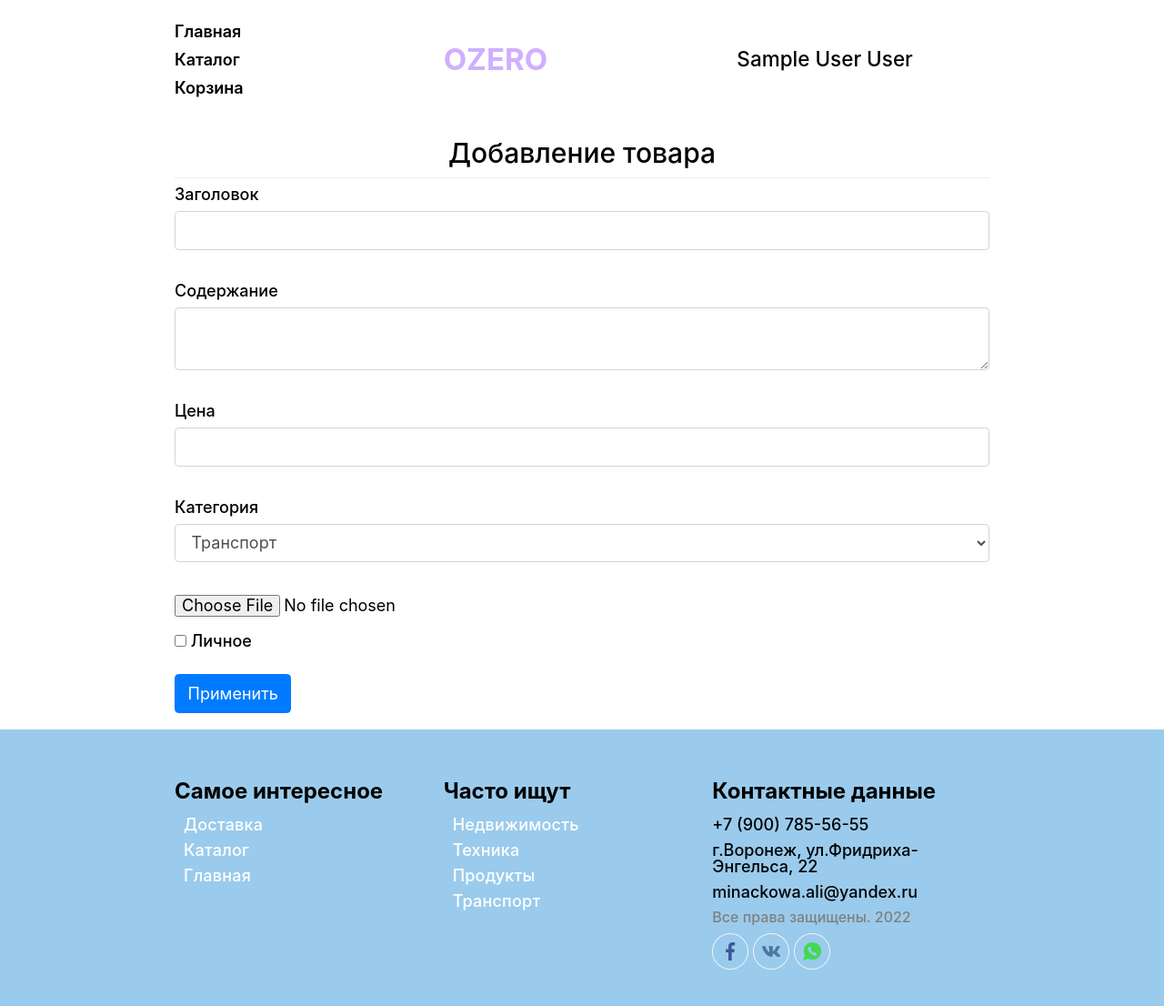
After one commit to AlikaMinakova/Ozero, a Flask app: page /products in a window 1280 px wide. The commit adds this page. Shown: the whole page at 91% size. Run offline with Flask 2, Linux system fonts and the light colour scheme; a user stored in the database is signed in; tables that the repository leaves empty hold one stand-in row (values such as "Sample post"); some libraries are stand-ins or nearby versions.

Commit message:
create_work_with_product

```diff
--- /dev/null
+++ b/forms/products.py
@@ -0,0 +1,15 @@
+from flask_wtf import FlaskForm
+from wtforms import StringField, TextAreaField, SelectField
+from wtforms import BooleanField, SubmitField, IntegerField, FileField
+from wtforms.validators import DataRequired
+
+
+class ProductsForm(FlaskForm):
+    title = StringField('Заголовок', validators=[DataRequired()])
+    content = TextAreaField("Содержание")
+    is_private = BooleanField("Личное")
+    category = SelectField('Категория', choices=['Транспорт', 'Продукты', 'Одежда', 'Электроника', 'Недвижимость',
+                                                 'Вакансии', 'Хобби', 'Техника', 'Другое'])
+    url_image = FileField('Выберите фото')
+    price = IntegerField("Цена")
+    submit = SubmitField('Применить')
--- a/main.py
+++ b/main.py
@@ -1,4 +1,6 @@
 # -*- coding: utf8 -*-
+import os
+
 import requests
 from flask_login import login_user, login_required, logout_user, current_user
 from flask_restful import Api
@@ -12,6 +14,7 @@ from data.product import Products
 from data import db_session
 from data.loginform import LoginForm
 from data.user import User
+from forms.products import ProductsForm
 from forms.user import RegisterForm
 from flask_login import LoginManager
 
@@ -187,5 +190,38 @@ def bag(user_id):
     return render_template('bag.html', bag=bag)
 
 
+@app.route('/products', methods=['GET', 'POST'])  # добавить товар
+@login_required
+def add_news():
+    form = ProductsForm()
+    if request.method == 'POST':
+        if form.validate_on_submit():
+            db_sess = db_session.create_session()
+            products = Products()
+            products.title = form.title.data
+            products.content = form.content.data
+            products.is_private = form.is_private.data
+            products.price = form.price.data
+            try:
+                file1 = request.files['file1']
+                path = os.path.join(app.config['UPLOAD_FOLDER'], file1.filename)
+                file1.save(path)
+                products.url_img = file1.filename
+                products.category = form.category.data
+                current_user.product.append(products)
+                db_sess.merge(current_user)
+                db_sess.commit()
+                return redirect('/info/all')
+            except:
+                products.url_img = 'no_picture.png'
+                products.category = form.category.data
+                current_user.product.append(products)
+                db_sess.merge(current_user)
+                db_sess.commit()
+                return redirect('/info/all')
+    return render_template('products.html', title='Добавление товара',
+                           form=form)
+
+
 if __name__ == '__main__':
     main()
--- a/static/css/style.css
+++ b/static/css/style.css
@@ -461,3 +461,7 @@ border-radius: 5px;
 padding: 10px;
 margin-top: 50%;
 }
+.title_text{
+text-align: center;
+font-size: 30px;
+}
--- a/templates/base.html
+++ b/templates/base.html
@@ -44,7 +44,7 @@
                         </li>
                         {% else %}
                         <li class="menu__item">
-                            <a href="/" class="menu__link">Корзина</a>
+                            <a href="/login" class="menu__link">Корзина</a>
                         </li>
                         {% endif %}
                     </ul>
@@ -69,7 +69,7 @@
                                         <a class="dropdown-item" href="/">Настройки</a>
                                         <a class="dropdown-item" href="/">Публикации</a>
                                         <a class="dropdown-item" href="/">Черновики</a>
-                                        <a class="dropdown-item" href="/">Добавить объявление</a>
+                                        <a class="dropdown-item" href="/products">Добавить объявление</a>
                                         <a class="dropdown-item" href="/logout">Выход</a>
                                     </div>
                                 </li>
@@ -106,7 +106,7 @@
                     <div class="footer__menu menu-footer">
                         <ul class="menu-footer__list">
                             <li class="menu-footer__item"><a href="/" class="menu-footer__link">Доставка</a></li>
-                            <li class="menu-footer__item"><a href="/" class="menu-footer__link">Каталог</a></li>
+                            <li class="menu-footer__item"><a href="/info/all" class="menu-footer__link">Каталог</a></li>
                             <li class="menu-footer__item"><a href="/" class="menu-footer__link">Главная</a></li>
                         </ul>
                     </div>
@@ -115,10 +115,10 @@
                     <div class="footer__label">Часто ищут</div>
                     <div class="footer__menu menu-footer">
                         <ul class="menu-footer__list">
-                            <li class="menu-footer__item"><a href="/" class="menu-footer__link">Недвижимость</a></li>
-                            <li class="menu-footer__item"><a href="/" class="menu-footer__link">Техника</a></li>
-                            <li class="menu-footer__item"><a href="/" class="menu-footer__link">Продукты</a></li>
-                            <li class="menu-footer__item"><a href="/" class="menu-footer__link">Транспорт</a></li>
+                            <li class="menu-footer__item"><a href="/info/Недвижимость" class="menu-footer__link">Недвижимость</a></li>
+                            <li class="menu-footer__item"><a href="/info/Техника" class="menu-footer__link">Техника</a></li>
+                            <li class="menu-footer__item"><a href="/info/Продукты" class="menu-footer__link">Продукты</a></li>
+                            <li class="menu-footer__item"><a href="/info/Транспорт" class="menu-footer__link">Транспорт</a></li>
                         </ul>
                         </ul>
                     </div>
--- /dev/null
+++ b/templates/products.html
@@ -0,0 +1,53 @@
+{% extends "base.html" %}
+
+{% block content %}
+<div class="_container">
+    <h1 class="title_text">{{ title }}</h1>
+    <div class="dropdown-divider"></div>
+    <form action="" method="post" enctype="multipart/form-data">
+        {{ form.hidden_tag() }}
+        <p>
+            {{ form.title.label }}<br>
+            {{ form.title(class="form-control") }}<br>
+            {% for error in form.title.errors %}
+        <p class="alert alert-danger" role="alert">
+            {{ error }}
+        </p>
+        {% endfor %}
+        </p>
+        <p>
+            {{ form.content.label }}<br>
+            {{ form.content(class="form-control") }}<br>
+            {% for error in form.content.errors %}
+        <p content="alert alert-danger" role="alert">
+            {{ error }}
+        </p>
+        {% endfor %}
+        </p>
+        <p>
+            {{ form.price.label }}<br>
+            {{ form.price(class="form-control") }}<br>
+            {% for error in form.price.errors %}
+        <p content="alert alert-danger" role="alert">
+            {{ error }}
+        </p>
+        {% endfor %}
+        </p>
+        <p>
+            {{ form.category.label }}<br>
+            {{ form.category(class="form-control") }}<br>
+            {% for error in form.category.errors %}
+        <p content="alert alert-danger" role="alert">
+            {{ error }}
+        </p>
+        {% endfor %}
+        </p>
+        <p>
+            <input type="file" name="file1">
+        </p>
+        <p>{{ form.is_private() }} {{ form.is_private.label }}</p>
+        <p>{{ form.submit(type="submit", class="btn btn-primary") }}</p>
+        {{message}}
+    </form>
+</div>
+{% endblock %}
```
